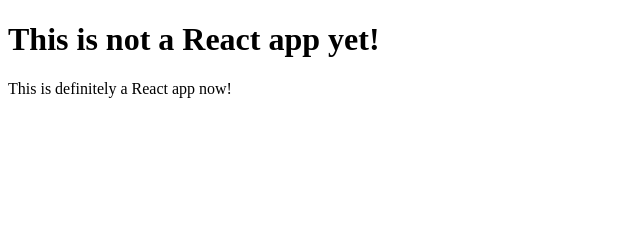
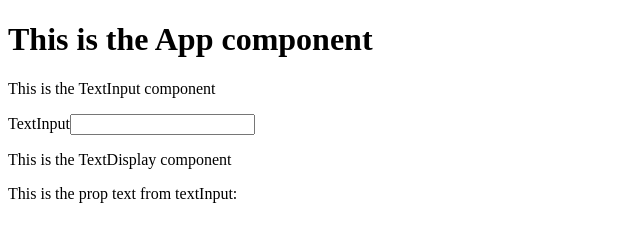
Before and after one commit to msanigar/react, a React app: page / in a window 1280 px wide. Shown: the whole page, without its empty margins (0-640 px from the left). Built offline with nearby package versions, Linux system fonts and the light colour scheme.

Commit message:
MS : react - new components, pass props from one to the other

```diff
--- a/client/index.html
+++ b/client/index.html
@@ -5,7 +5,6 @@
   <title>React App</title>
 </head>
 <body>
-  <h1>This is not a React app yet!</h1>
   <div id="app"></div>
   <script src="bundle.js"></script>
 </body>
--- a/components/App.js
+++ b/components/App.js
@@ -1,9 +1,15 @@
 import React, { Component } from 'react'
+import TextInput from './TextInput'
 
 class App extends Component {
 
 	render() {
-		return <div>This is definitely a React app now!</div>
+		return (
+			<div className="main">
+				<h1>This is the App component</h1>
+				<TextInput/>
+			</div>
+		)
 	}
 
 }
--- /dev/null
+++ b/components/TextDisplay.js
@@ -0,0 +1,16 @@
+import React, { Component } from 'react'
+
+class TextDisplay extends Component {
+
+	render() {
+		return (
+			<div>
+			<p>This is the TextDisplay component</p>
+			<p>This is the prop text from textInput: {this.props.text}</p>
+			</div>
+		)
+	}
+
+}
+
+export default TextDisplay
--- /dev/null
+++ b/components/TextInput.js
@@ -0,0 +1,38 @@
+import React, { Component } from 'react'
+import TextDisplay from './TextDisplay'
+
+class TextInput extends Component {
+
+	constructor(props, context) {
+		super(props, context)
+		this.state = {
+			inputText: ""
+		}
+	}
+
+	handleChange(e) {
+		this.setState({
+			inputText: e.target.value
+		})
+	}
+
+	render() {
+		return (
+			<div className="input">
+				<p>This is the TextInput component</p>
+				<label htmlFor="inputText">TextInput</label>
+				<input
+				className="inputText"
+				type="text"
+				palceholder="Some text"
+				value={this.state.inputText}
+				onChange={this.handleChange.bind(this)}
+				/>
+				<TextDisplay text={this.state.inputText}/>
+			</div>
+		)
+	}
+
+}
+
+export default TextInput
```
